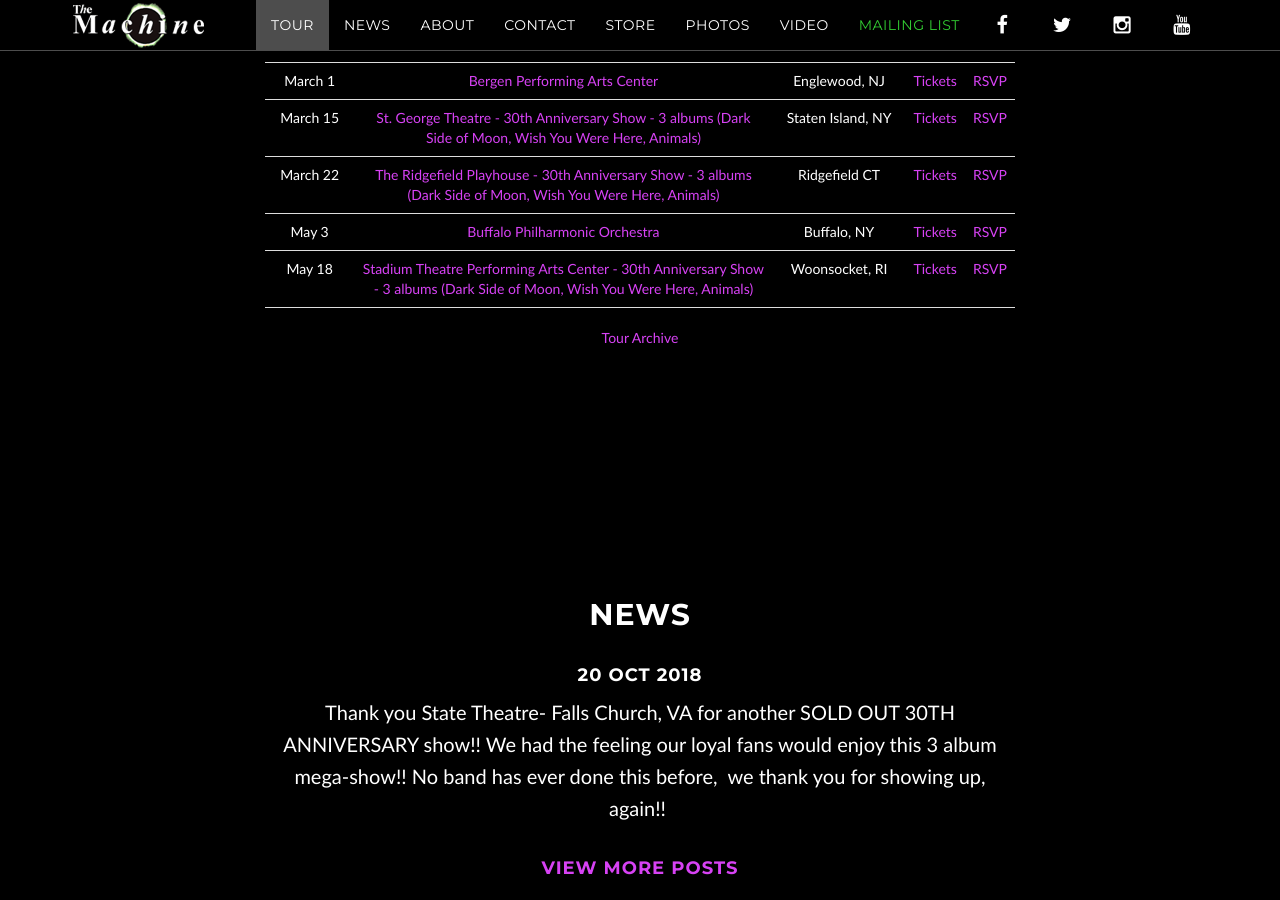
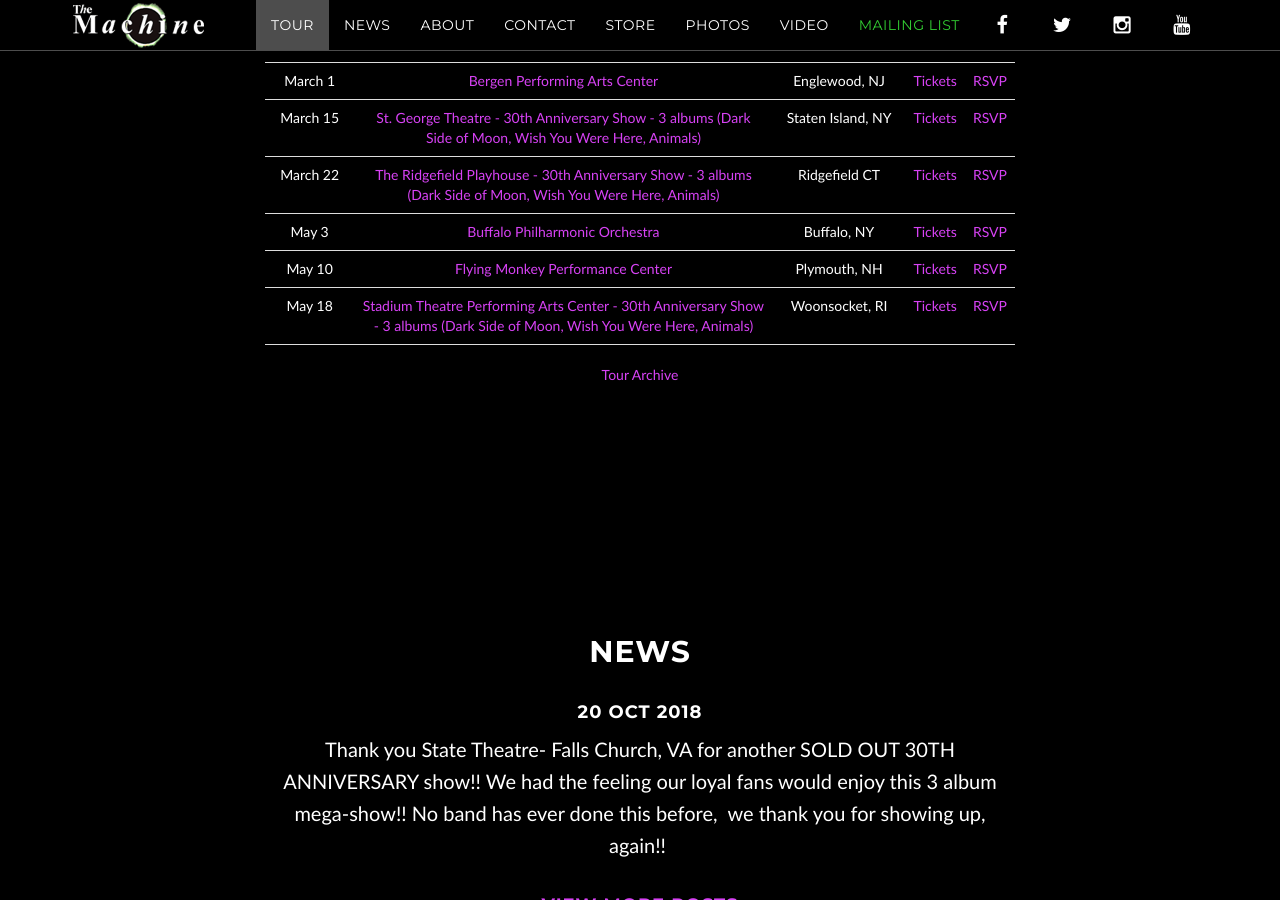
Before and after one commit to machineweb/machineweb.github.io, a Jekyll site: the page built from index.html, in a window 1280 px wide and 900 px high, scrolled down 1805 px. Built offline with Jekyll 4.4.1, drawn with Linux system fonts in a browser that asks for light colours; comment, search, counter and statistics services are not loaded.

Commit message:
New tour item

```diff
--- a/_data/tour.yml
+++ b/_data/tour.yml
@@ -3673,3 +3673,11 @@
     tickets-url: ""
     rsvp-url: ""
     order: "1547532000000"
+
+  - date: "May 10 2019"
+    venue: "Flying Monkey Performance Center"
+    venue-url: "http://www.missiontix.com/events/product/37511"
+    location: "Plymouth, NH"
+    tickets-url: "http://www.missiontix.com/events/product/37511"
+    rsvp-url: "https://www.facebook.com/events/1975832959173914/"
+    order: "1557464400000"
```
